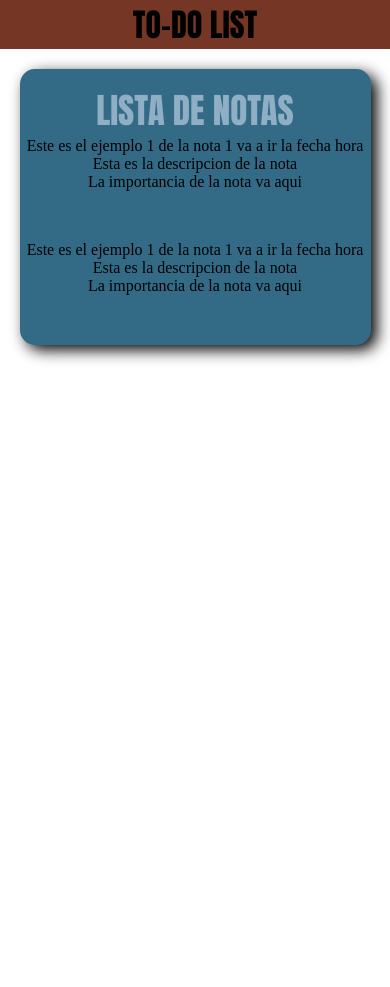
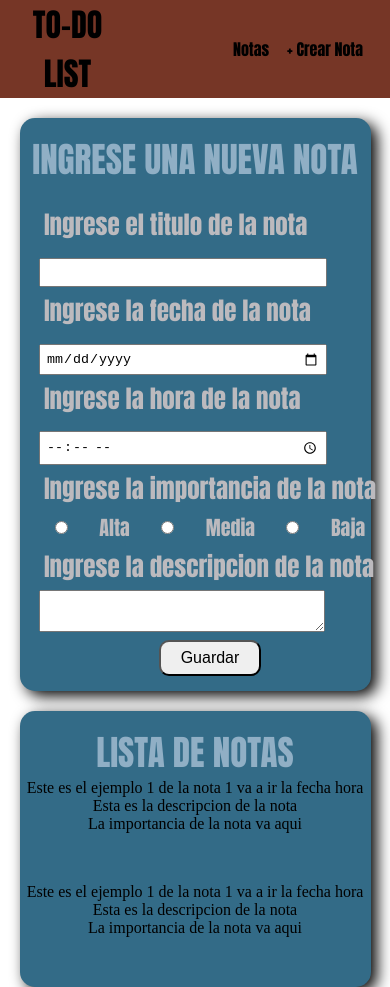
Before and after one commit to Frankva12/To-Do, a plain HTML site: page html/index.html in a window 390 px wide. Before the commit the page ends 844 px from the top, so only its background shows below. Drawn offline with Linux system fonts and the light colour scheme.

Commit message:
Botones y arreglos de responsive

```diff
--- a/css/index.css
+++ b/css/index.css
@@ -3,6 +3,9 @@
     margin: auto;
 }
 
+h1{
+    width: 30%;
+}
 .bodyApp{
     display: flex;
     flex-direction: column;
@@ -10,7 +13,14 @@
     height: 100%;
 }
 
+.noteText{
+    text-align: right;
+    margin-right: 80px;
+}
+
 .nameApp{
+    display: flex;
+    flex-direction: row;
     width: 100%;
     font-family: Impact, fantasy;
     background-color: #763626;
@@ -18,6 +28,7 @@
 }
 
 .textNote{
+    text-align: center;
     padding-top: 15px;
     display: flex;
     flex-direction: column;
@@ -41,16 +52,18 @@
     box-shadow: 6px 5px 15px 0px #000000;
     background-color:#336B87;
     border-radius: 15px;
+
 }
 
 .items{
+    display: flex;
+    flex-direction: column;
     width: 100%;
     padding: 15px;
 }
 
 .radioButton{
     color: #BCBABE;
-    text-align: center;
     font-size: 20px;
     display: flex;
     flex-direction: row;
@@ -63,12 +76,11 @@
 
 .inputAlign{
     padding: 5px;
-    width: 100%;
+    width: 80%;
 }
 
 .description{
     width: 100%;
-    height: 40px;
 }
 
 .button{
--- a/html/index.html
+++ b/html/index.html
@@ -13,8 +13,16 @@
     <div class="bodyApp">
         <div class="nameApp">
             <h1>TO-DO LIST</h1>
+            <p class="noteText">
+                <p>
+                    Notas
+                </p>
+                <p>
+                    + Crear Nota
+                </p>
+            </p>
         </div>
-        <div class="list hide">
+        <div class="list ">
             <p class="textNote">INGRESE UNA NUEVA NOTA</p>
 
             <div class="items">
```
